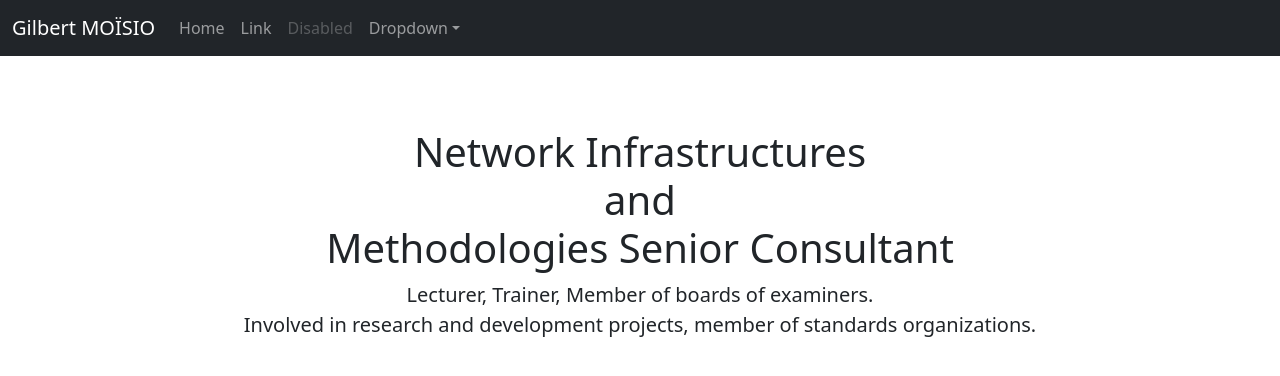
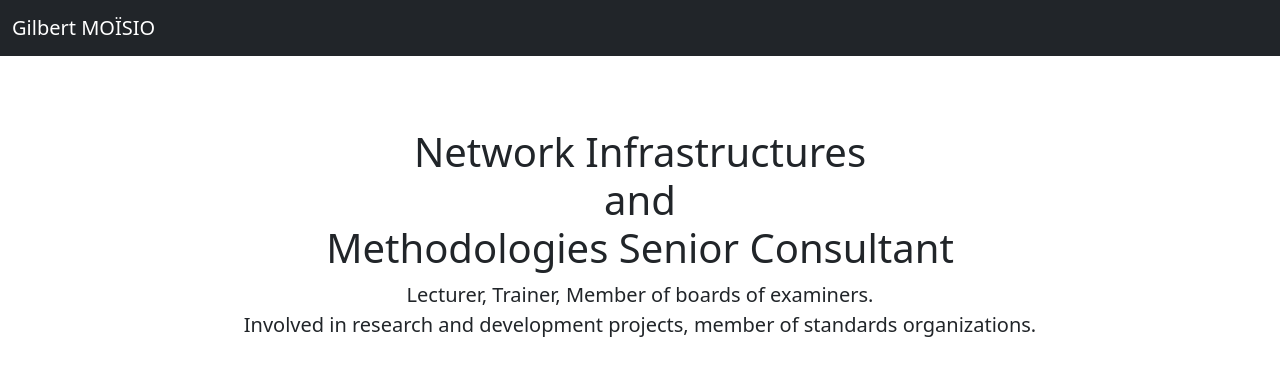
Before and after one commit to gmoisio/gmoisio.github.io, a plain HTML site: page index.html in a window 1280 px wide. Drawn offline with nearby package versions, Linux system fonts and the light colour scheme.

Commit message:
index changing

```diff
--- a/index.html
+++ b/index.html
@@ -11,13 +11,6 @@
   <!-- Bootstrap core CSS -->
   <link href="https://cdn.jsdelivr.net/npm/bootstrap@5.0.0-beta1/dist/css/bootstrap.min.css" rel="stylesheet"
     integrity="sha384-giJF6kkoqNQ00vy+HMDP7azOuL0xtbfIcaT9wjKHr8RbDVddVHyTfAAsrekwKmP1" crossorigin="anonymous">
-  <!-- Favicons -->
-  <link rel="apple-touch-icon" href="/docs/5.0/assets/img/favicons/apple-touch-icon.png" sizes="180x180">
-  <link rel="icon" href="/docs/5.0/assets/img/favicons/favicon-32x32.png" sizes="32x32" type="image/png">
-  <link rel="icon" href="/docs/5.0/assets/img/favicons/favicon-16x16.png" sizes="16x16" type="image/png">
-  <link rel="manifest" href="/docs/5.0/assets/img/favicons/manifest.json">
-  <link rel="mask-icon" href="/docs/5.0/assets/img/favicons/safari-pinned-tab.svg" color="#7952b3">
-  <link rel="icon" href="/docs/5.0/assets/img/favicons/favicon.ico">
   <!-- Custom styles for this template -->
   <link href="style.css" rel="stylesheet">
 </head>
@@ -30,29 +23,6 @@
         aria-controls="navbarsExampleDefault" aria-expanded="false" aria-label="Toggle navigation">
         <span class="navbar-toggler-icon"></span>
       </button>
-
-      <div class="collapse navbar-collapse" id="navbarsExampleDefault">
-        <ul class="navbar-nav me-auto mb-2 mb-md-0">
-          <li class="nav-item active">
-            <a class="nav-link" aria-current="page" href="#">Home</a>
-          </li>
-          <li class="nav-item">
-            <a class="nav-link" href="#">Link</a>
-          </li>
-          <li class="nav-item">
-            <a class="nav-link disabled" href="#" tabindex="-1" aria-disabled="true">Disabled</a>
-          </li>
-          <li class="nav-item dropdown">
-            <a class="nav-link dropdown-toggle" href="#" id="dropdown01" data-bs-toggle="dropdown"
-              aria-expanded="false">Dropdown</a>
-            <ul class="dropdown-menu" aria-labelledby="dropdown01">
-              <li><a class="dropdown-item" href="#">Action</a></li>
-              <li><a class="dropdown-item" href="#">Another action</a></li>
-              <li><a class="dropdown-item" href="#">Something else here</a></li>
-            </ul>
-          </li>
-        </ul>
-      </div>
     </div>
   </nav>
   <main class="container">
```
